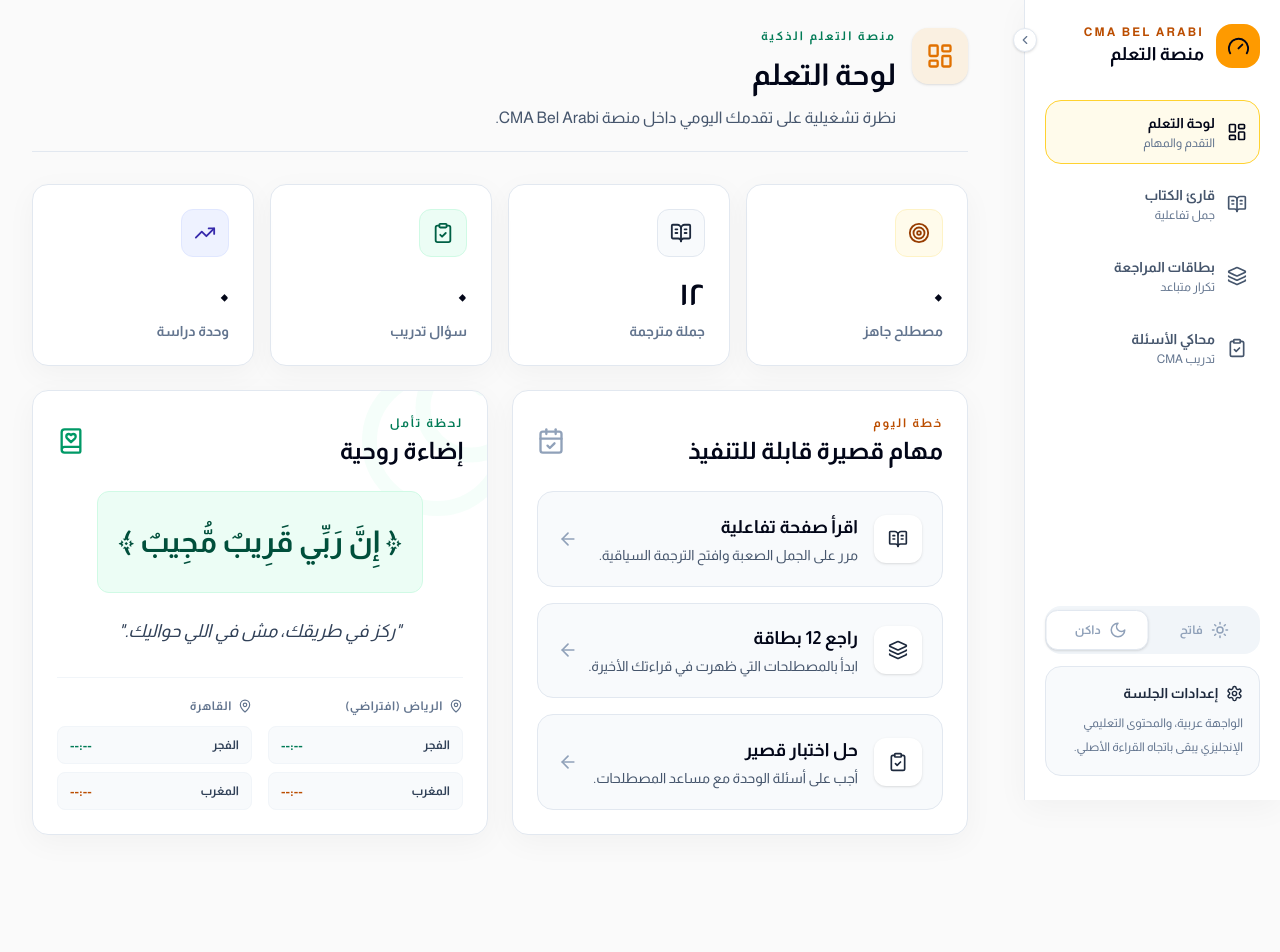
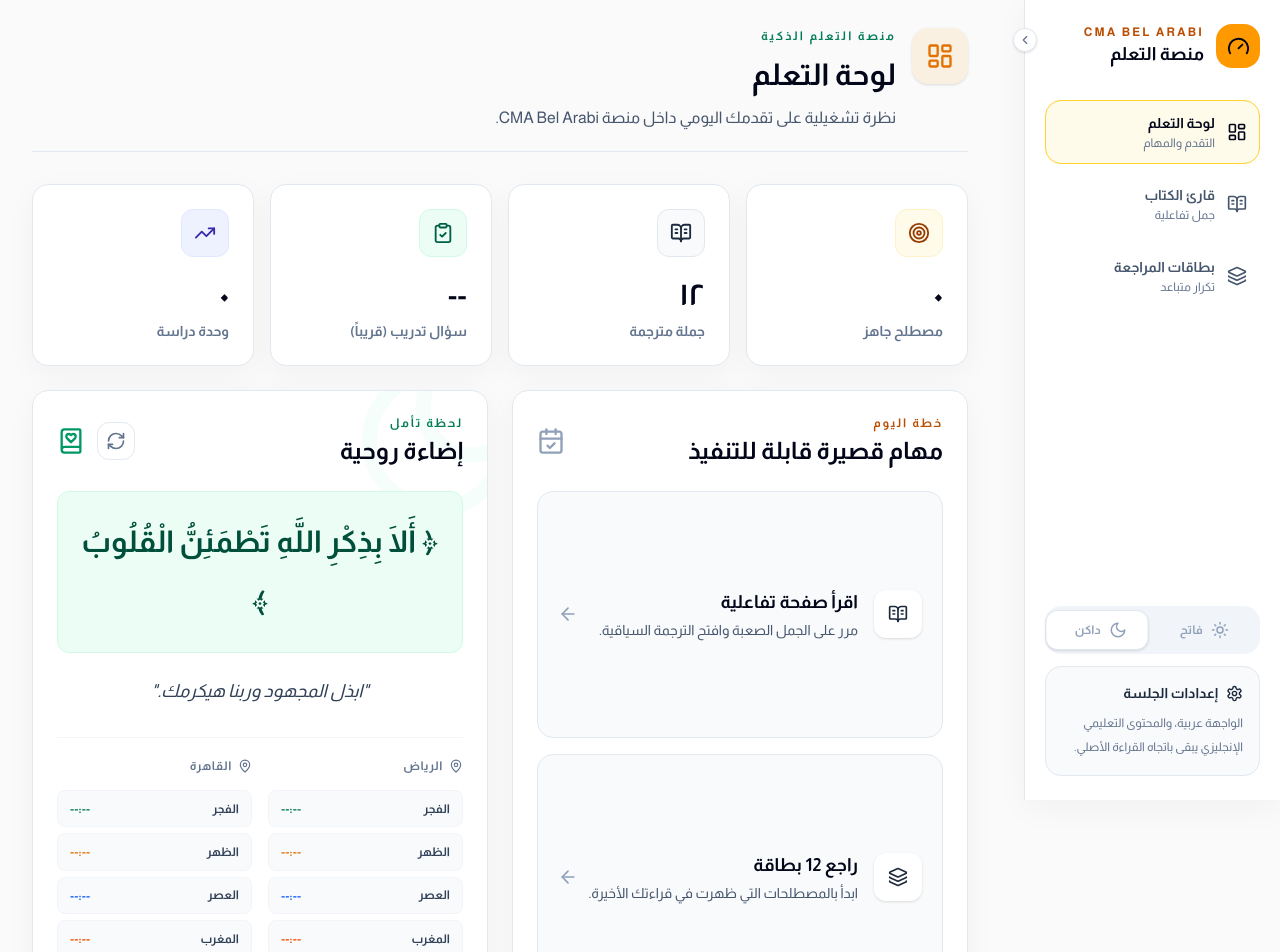
Before and after one commit to Zafnshr/cma-bel-arabi, a Next.js app: page /dashboard in a window 1280 px wide. Shown: the top 952 px of the page. Before the commit the page ends 863 px from the top, so only its background shows below. Built offline with nearby package versions, Linux system fonts and the light colour scheme; no server answers; the database is empty.

Commit message:
feat: UX enhancements and UI polish for PDF reader, Islamic Widget and AppShell

```diff
--- a/src/app/dashboard/page.tsx
+++ b/src/app/dashboard/page.tsx
@@ -32,12 +32,6 @@ export default async function DashboardPage() {
       href: "/study/flashcards",
       icon: Layers3,
     },
-    {
-      title: "حل اختبار قصير",
-      detail: "أجب على أسئلة الوحدة مع مساعد المصطلحات.",
-      href: "/simulator",
-      icon: ClipboardCheck,
-    },
   ];
 
   return (
@@ -62,8 +56,8 @@ export default async function DashboardPage() {
             tone="slate"
           />
           <MetricCard
-            label="سؤال تدريب"
-            value={data.mcqs.length.toLocaleString("ar-EG")}
+            label="سؤال تدريب (قريباً)"
+            value="--"
             icon={ClipboardCheck}
             tone="emerald"
           />
--- a/src/components/dashboard/IslamicWidget.tsx
+++ b/src/components/dashboard/IslamicWidget.tsx
@@ -1,8 +1,26 @@
 "use client";
 
-import { useMemo, useState, useEffect } from "react";
-import { MoonStar, Clock, BookHeart, MapPin } from "lucide-react";
+import { useState, useEffect } from "react";
+import { MoonStar, Clock, BookHeart, MapPin, RefreshCw } from "lucide-react";
 import { cx } from "@/lib/utils";
+
+function formatTime12(time24?: string) {
+  if (!time24) return "--:--";
+  const time = time24.split(' ')[0];
+  const [hour, minute] = time.split(':').map(Number);
+  if (isNaN(hour) || isNaN(minute)) return time24;
+  const ampm = hour >= 12 ? 'م' : 'ص';
+  const hour12 = hour % 12 || 12;
+  return `${hour12}:${minute.toString().padStart(2, '0')} ${ampm}`;
+}
+
+const PRAYERS = [
+  { key: "Fajr", label: "الفجر", color: "text-emerald-700 dark:text-emerald-500" },
+  { key: "Dhuhr", label: "الظهر", color: "text-amber-600 dark:text-amber-500" },
+  { key: "Asr", label: "العصر", color: "text-blue-600 dark:text-blue-500" },
+  { key: "Maghrib", label: "المغرب", color: "text-orange-600 dark:text-orange-500" },
+  { key: "Isha", label: "العشاء", color: "text-indigo-600 dark:text-indigo-500" },
+];
 
 const QURAN_VERSES = [
   "إِنَّ مَعَ الْعُسْرِ يُسْرًا", "وَأَن لَّيْسَ لِلْإِنسَانِ إِلَّا مَا سَعَىٰ", "فَإِنَّكَ بِأَعْيُنِنَا", "لَا يُكَلِّفُ اللَّهُ نَفْسًا إِلَّا وُسْعَهَا",
@@ -30,22 +48,29 @@ const WISDOMS = [
 
 type PrayerTimes = {
   Fajr: string;
+  Dhuhr: string;
+  Asr: string;
   Maghrib: string;
+  Isha: string;
+  [key: string]: string;
 };
 
 export function IslamicWidget() {
   const [mounted, setMounted] = useState(false);
   const [prayerTimes, setPrayerTimes] = useState<{ cairo?: PrayerTimes, riyadh?: PrayerTimes }>({});
+  const [index, setIndex] = useState(0);
 
-  // Calculate index based on the day of the year (rotates once every 24 hours)
-  const index = useMemo(() => {
-    const now = new Date();
-    const start = new Date(now.getFullYear(), 0, 0);
-    const diff = (now.getTime() - start.getTime()) + ((start.getTimezoneOffset() - now.getTimezoneOffset()) * 60 * 1000);
-    const oneDay = 1000 * 60 * 60 * 24;
-    const dayOfYear = Math.floor(diff / oneDay);
-    return dayOfYear % QURAN_VERSES.length;
+  useEffect(() => {
+    setIndex(Math.floor(Math.random() * QURAN_VERSES.length));
   }, []);
+
+  const shuffleQuote = () => {
+    let nextIndex = Math.floor(Math.random() * QURAN_VERSES.length);
+    while (nextIndex === index) {
+      nextIndex = Math.floor(Math.random() * QURAN_VERSES.length);
+    }
+    setIndex(nextIndex);
+  };
 
   const verse = QURAN_VERSES[index];
   const wisdom = WISDOMS[index];
@@ -91,7 +116,16 @@ export function IslamicWidget() {
               إضاءة روحية
             </h2>
           </div>
-          <BookHeart className="text-emerald-600 dark:text-emerald-500" size={28} />
+          <div className="flex items-center gap-3">
+            <button
+              onClick={shuffleQuote}
+              title="تغيير الإضاءة"
+              className="p-2 rounded-xl border border-slate-200 dark:border-slate-700 hover:bg-slate-50 dark:hover:bg-slate-800 text-slate-500 hover:text-emerald-600 transition-colors"
+            >
+              <RefreshCw size={20} />
+            </button>
+            <BookHeart className="text-emerald-600 dark:text-emerald-500" size={28} />
+          </div>
         </div>
 
         <div className="grid gap-6 flex-1 place-content-center">
@@ -123,33 +157,33 @@ export function IslamicWidget() {
       <div className="mt-8 pt-5 border-t border-slate-100 dark:border-slate-800/80 relative z-10 grid grid-cols-2 gap-4">
         {/* Riyadh */}
         <div className="flex flex-col gap-2">
-          <div className="flex items-center gap-1.5 text-slate-500 dark:text-slate-400 mb-1">
+          <div className="flex items-center gap-1.5 text-slate-500 dark:text-slate-400 mb-2">
             <MapPin size={14} />
-            <span className="text-xs font-bold uppercase tracking-wider font-sans">الرياض (افتراضي)</span>
+            <span className="text-xs font-bold uppercase tracking-wider font-sans">الرياض</span>
           </div>
-          <div className="flex items-center justify-between bg-slate-50 dark:bg-slate-900/50 px-3 py-2 rounded-lg border border-slate-100 dark:border-slate-800">
-             <span className="text-xs font-bold text-slate-700 dark:text-slate-300">الفجر</span>
-             <span className="text-sm font-bold text-emerald-700 dark:text-emerald-500 font-sans">{prayerTimes.riyadh?.Fajr || "--:--"}</span>
-          </div>
-          <div className="flex items-center justify-between bg-slate-50 dark:bg-slate-900/50 px-3 py-2 rounded-lg border border-slate-100 dark:border-slate-800">
-             <span className="text-xs font-bold text-slate-700 dark:text-slate-300">المغرب</span>
-             <span className="text-sm font-bold text-amber-700 dark:text-amber-500 font-sans">{prayerTimes.riyadh?.Maghrib || "--:--"}</span>
+          <div className="grid grid-cols-1 gap-1.5">
+            {PRAYERS.map(prayer => (
+              <div key={prayer.key} className="flex items-center justify-between bg-slate-50 dark:bg-slate-900/50 px-3 py-1.5 rounded-lg border border-slate-100 dark:border-slate-800">
+                 <span className="text-xs font-bold text-slate-700 dark:text-slate-300">{prayer.label}</span>
+                 <span className={cx("text-[13px] font-bold font-sans", prayer.color)}>{formatTime12(prayerTimes.riyadh?.[prayer.key])}</span>
+              </div>
+            ))}
           </div>
         </div>
 
         {/* Cairo */}
         <div className="flex flex-col gap-2">
-          <div className="flex items-center gap-1.5 text-slate-500 dark:text-slate-400 mb-1">
+          <div className="flex items-center gap-1.5 text-slate-500 dark:text-slate-400 mb-2">
             <MapPin size={14} />
             <span className="text-xs font-bold uppercase tracking-wider font-sans">القاهرة</span>
           </div>
-          <div className="flex items-center justify-between bg-slate-50 dark:bg-slate-900/50 px-3 py-2 rounded-lg border border-slate-100 dark:border-slate-800">
-             <span className="text-xs font-bold text-slate-700 dark:text-slate-300">الفجر</span>
-             <span className="text-sm font-bold text-emerald-700 dark:text-emerald-500 font-sans">{prayerTimes.cairo?.Fajr || "--:--"}</span>
-          </div>
-          <div className="flex items-center justify-between bg-slate-50 dark:bg-slate-900/50 px-3 py-2 rounded-lg border border-slate-100 dark:border-slate-800">
-             <span className="text-xs font-bold text-slate-700 dark:text-slate-300">المغرب</span>
-             <span className="text-sm font-bold text-amber-700 dark:text-amber-500 font-sans">{prayerTimes.cairo?.Maghrib || "--:--"}</span>
+          <div className="grid grid-cols-1 gap-1.5">
+            {PRAYERS.map(prayer => (
+              <div key={prayer.key} className="flex items-center justify-between bg-slate-50 dark:bg-slate-900/50 px-3 py-1.5 rounded-lg border border-slate-100 dark:border-slate-800">
+                 <span className="text-xs font-bold text-slate-700 dark:text-slate-300">{prayer.label}</span>
+                 <span className={cx("text-[13px] font-bold font-sans", prayer.color)}>{formatTime12(prayerTimes.cairo?.[prayer.key])}</span>
+              </div>
+            ))}
           </div>
         </div>
       </div>
--- a/src/components/layout/AppShell.tsx
+++ b/src/components/layout/AppShell.tsx
@@ -40,12 +40,6 @@ const navigation = [
     label: "بطاقات المراجعة",
     description: "تكرار متباعد",
     icon: Layers3,
-  },
-  {
-    href: "/simulator",
-    label: "محاكي الأسئلة",
-    description: "تدريب CMA",
-    icon: ClipboardCheck,
   },
 ];
 
--- a/src/components/learning/LearningAssistPanel.tsx
+++ b/src/components/learning/LearningAssistPanel.tsx
@@ -99,15 +99,11 @@ export function LearningAssistPanel({
       </div>
 
       {/* Footer — compact */}
-      <div className="shrink-0 border-t border-slate-100 bg-slate-50 px-5 py-2.5 text-[11px] leading-5 text-slate-400">
-        <p>
-          تم تحميل {totalTerms.toLocaleString("ar-EG")} مصطلح من{" "}
-          {source.label}.
-        </p>
-        {source.warning ? (
-          <p className="mt-0.5 font-medium text-amber-700 text-[11px]">{source.warning}</p>
-        ) : null}
-      </div>
+      {source.warning && (
+        <div className="shrink-0 border-t border-slate-100 bg-slate-50 px-5 py-2.5 text-[11px] leading-5 text-slate-400">
+          <p className="font-medium text-amber-700 text-[11px]">{source.warning}</p>
+        </div>
+      )}
     </div>
   );
 }
--- a/src/components/reader/PdfReadingWorkspace.tsx
+++ b/src/components/reader/PdfReadingWorkspace.tsx
@@ -2,7 +2,7 @@
 
 import { useMemo, useState, useEffect, useRef, useCallback, MouseEvent } from "react";
 import { useRouter } from "next/navigation";
-import { ArrowLeft, ChevronLeft, ChevronRight, FileText, PanelRight } from "lucide-react";
+import { ArrowLeft, ChevronLeft, ChevronRight, FileText, PanelRight, ZoomIn, ZoomOut, Bookmark, BookmarkCheck } from "lucide-react";
 import { Document, Page, pdfjs } from "react-pdf";
 import "react-pdf/dist/Page/AnnotationLayer.css";
 import "react-pdf/dist/Page/TextLayer.css";
@@ -204,16 +204,39 @@ export function PdfReadingWorkspace({
   const pdfColumnRef = useRef<HTMLDivElement>(null);
   const [pageWidth, setPageWidth] = useState<number>(900);
 
+  const [zoomLevel, setZoomLevel] = useState(1.0);
+  const [bookmarkedPage, setBookmarkedPage] = useState<number | null>(null);
+
   const selectedUnit = useMemo(() => {
     return STUDY_UNITS.find((u) => `SU${u.id}` === chapterId) ?? STUDY_UNITS[0];
   }, [chapterId]);
 
-  // Reset on chapter change
+  // Reset and load bookmark on chapter change
   useEffect(() => {
-    setActivePageNumber(1);
+    const bookmarks = JSON.parse(localStorage.getItem('pdfBookmarks') || '{}');
+    if (bookmarks[chapterId]) {
+      setActivePageNumber(bookmarks[chapterId]);
+      setBookmarkedPage(bookmarks[chapterId]);
+    } else {
+      setActivePageNumber(1);
+      setBookmarkedPage(null);
+    }
     setSelectedAssistItem(undefined);
     activeSentenceIdRef.current = null;
+    setZoomLevel(1.0);
   }, [chapterId]);
+
+  const toggleBookmark = () => {
+    const bookmarks = JSON.parse(localStorage.getItem('pdfBookmarks') || '{}');
+    if (bookmarkedPage === activePageNumber) {
+      delete bookmarks[chapterId];
+      setBookmarkedPage(null);
+    } else {
+      bookmarks[chapterId] = activePageNumber;
+      setBookmarkedPage(activePageNumber);
+    }
+    localStorage.setItem('pdfBookmarks', JSON.stringify(bookmarks));
+  };
 
   // ResizeObserver for dynamic page width
   useEffect(() => {
@@ -373,6 +396,43 @@ export function PdfReadingWorkspace({
 
             <div className="h-5 w-px bg-slate-200 mx-0.5" />
 
+            {/* Zoom Controls */}
+            <button
+              type="button"
+              onClick={() => setZoomLevel(prev => Math.min(prev + 0.1, 2.0))}
+              className="flex size-8 items-center justify-center rounded-lg border border-slate-200 bg-white text-slate-700 hover:bg-slate-50 transition-all shadow-sm"
+              title="تكبير"
+            >
+              <ZoomIn size={15} />
+            </button>
+            <button
+              type="button"
+              onClick={() => setZoomLevel(prev => Math.max(prev - 0.1, 0.5))}
+              className="flex size-8 items-center justify-center rounded-lg border border-slate-200 bg-white text-slate-700 hover:bg-slate-50 transition-all shadow-sm"
+              title="تصغير"
+            >
+              <ZoomOut size={15} />
+            </button>
+
+            <div className="h-5 w-px bg-slate-200 mx-0.5" />
+
+            {/* Bookmark Control */}
+            <button
+              type="button"
+              onClick={toggleBookmark}
+              className={cx(
+                "flex size-8 items-center justify-center rounded-lg border transition-all shadow-sm",
+                bookmarkedPage === activePageNumber
+                  ? "border-emerald-300 bg-emerald-50 text-emerald-600"
+                  : "border-slate-200 bg-white text-slate-700 hover:bg-slate-50"
+              )}
+              title={bookmarkedPage === activePageNumber ? "إلغاء العلامة المرجعية" : "حفظ هذه الصفحة كعلامة مرجعية"}
+            >
+              {bookmarkedPage === activePageNumber ? <BookmarkCheck size={15} /> : <Bookmark size={15} />}
+            </button>
+
+            <div className="h-5 w-px bg-slate-200 mx-0.5" />
+
             <button
               type="button"
               onClick={() => goToAdjacentPage(-1)}
@@ -382,10 +442,35 @@ export function PdfReadingWorkspace({
             >
               <ChevronLeft aria-hidden="true" size={15} />
             </button>
-            <span className="rounded-lg border border-slate-200 bg-white px-2.5 py-1 text-xs font-semibold text-slate-800 shadow-sm">
-              صفحة {activePageNumber.toLocaleString("ar-EG")} من{" "}
-              {numPages.toLocaleString("ar-EG")}
-            </span>
+            <div className="flex items-center rounded-lg border border-slate-200 bg-white px-2 py-1 shadow-sm text-xs font-semibold text-slate-800">
+              صفحة
+              <input
+                type="number"
+                min={1}
+                max={numPages}
+                defaultValue={activePageNumber}
+                key={activePageNumber}
+                onKeyDown={(e) => {
+                  if (e.key === 'Enter') {
+                    let val = parseInt((e.target as HTMLInputElement).value);
+                    if (!isNaN(val) && val >= 1 && val <= numPages) {
+                      setActivePageNumber(val);
+                      setSelectedAssistItem(undefined);
+                      activeSentenceIdRef.current = null;
+                    }
+                  }
+                }}
+                onBlur={(e) => {
+                   let val = parseInt(e.target.value);
+                   if (!isNaN(val) && val >= 1 && val <= numPages) {
+                      setActivePageNumber(val);
+                   }
+                   e.target.value = activePageNumber.toString();
+                }}
+                className="w-12 mx-1.5 text-center bg-slate-50 border border-slate-200 rounded text-slate-900 focus:outline-none focus:ring-1 focus:ring-amber-500"
+              />
+              من {numPages.toLocaleString("ar-EG")}
+            </div>
             <button
               type="button"
               onClick={() => goToAdjacentPage(1)}
@@ -419,6 +504,7 @@ export function PdfReadingWorkspace({
               <Page
                 pageNumber={activePageNumber}
                 width={pageWidth}
+                scale={zoomLevel}
                 renderTextLayer={true}
                 renderAnnotationLayer={false}
                 onRenderSuccess={handlePageRenderSuccess}
```
